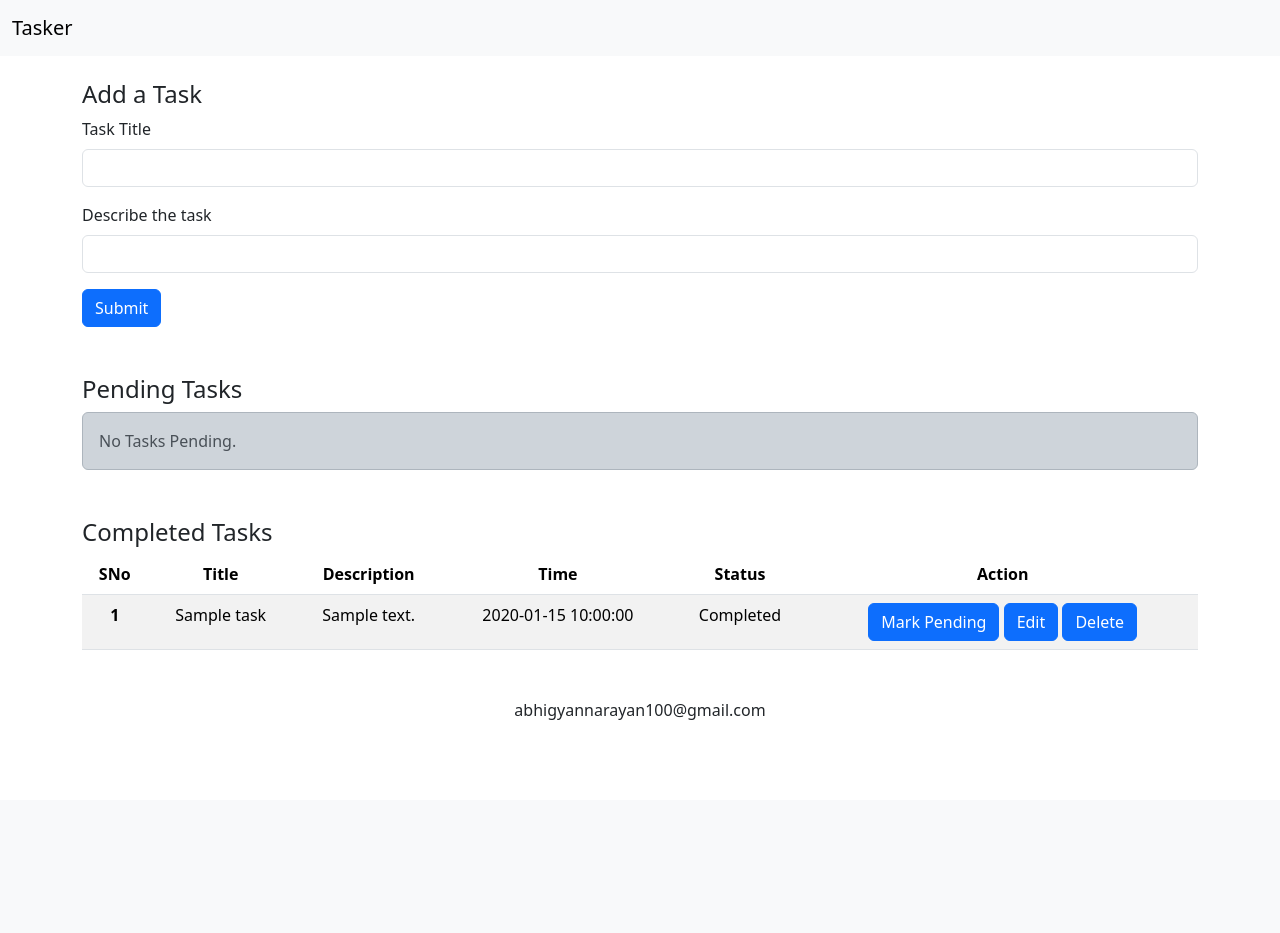
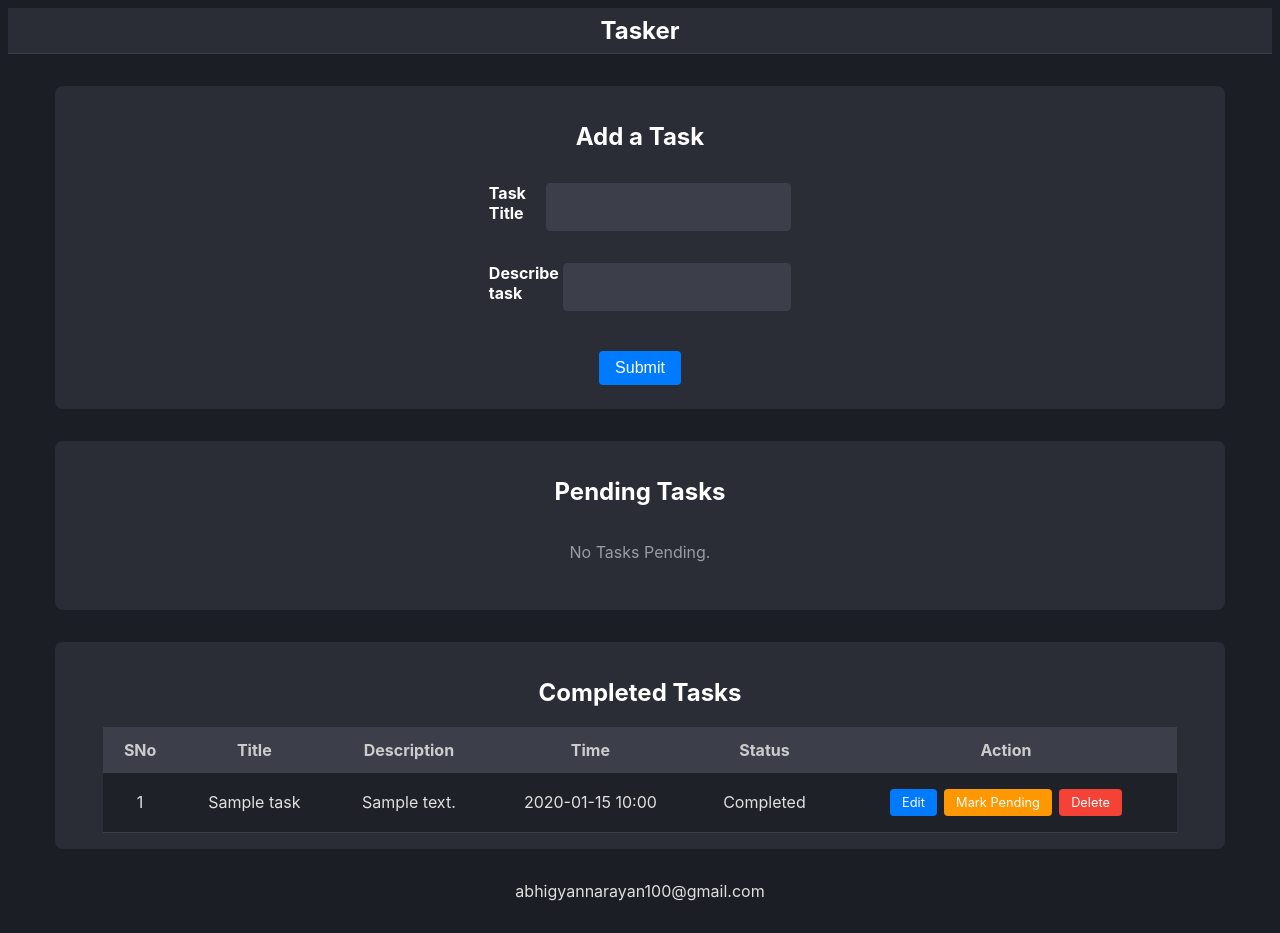
Before and after one commit to abhigyan-narayan/Tasker, a Flask app: page / in a window 1280 px wide. Before the commit the page ends 720 px from the top, so only its background shows below. Run offline with Flask 3, Linux system fonts and the light colour scheme; tables that the repository leaves empty hold one stand-in row (values such as "Sample post").

Commit message:
Add files via upload
Added AJAX

```diff
--- a/app.py
+++ b/app.py
@@ -27,11 +27,16 @@ def home():
         new_task = Task(title=title, desc=desc)
         db.session.add(new_task)
         db.session.commit()
+
+        if request.headers.get("X-Requested-With") == "XMLHttpRequest":
+            return render_template("partials/task_row.html", i=new_task)
+
         return redirect(url_for('home'))
 
     all_tasks = Task.query.all()
     pending_tasks = Task.query.filter_by(status="Pending").all()
     completed_tasks = Task.query.filter_by(status="Completed").all()
+
     return render_template("index.html", all_tasks=all_tasks, pending_tasks=pending_tasks, completed_tasks=completed_tasks)
 
 @app.route("/edit/<int:id>", methods=["GET", "POST"])
@@ -44,19 +49,26 @@ def edit(id):
         return redirect(url_for('home'))
     return render_template("edit.html", task=task)
 
-@app.route("/delete/<int:id>")
+@app.route("/delete/<int:id>", methods=["GET", "DELETE"])
 def delete(id):
     task = Task.query.get_or_404(id)
     db.session.delete(task)
     db.session.commit()
+    if request.method == "DELETE":
+        return "", 204
+
     return redirect(url_for('home'))
 
-@app.route("/toggle/<int:id>")
+@app.route("/toggle/<int:id>", methods=["GET", "POST"])
 def toggle(id):
     task = Task.query.get_or_404(id)
     task.status = "Completed" if task.status == "Pending" else "Pending"
     db.session.commit()
+
+    if request.headers.get("X-Requested-With") == "XMLHttpRequest":
+        return render_template("partials/task_row.html", i=task)
+
     return redirect(url_for('home'))
 
 if __name__ == "__main__":
-    app.run(debug=False)
+    app.run(debug=True)
--- a/static/css/style.css
+++ b/static/css/style.css
@@ -1,3 +1,210 @@
-footer, td, th {
+footer {
+    text-align: center;
+    margin-bottom: 2rem;
+}
+body {
+    font-family: 'Inter', 'Segoe UI', sans-serif;
+    background: #1c1e26;
+    color: #e0e0e0;
+}
+
+
+/* Navbar */
+.navbar {
+    background-color: #2a2c36;
+    border-bottom: 1px solid #3c3f4a;
+    padding: 0.5rem 0;
+}
+
+.navbar-brand {
+    color: #fff;
+    text-decoration: none;
+    font-size: 1.5rem;
+    font-weight: bold;
+}
+
+
+/* Containers */
+.container {
+    width: 85%;
+    margin: 2rem auto;
+    padding: 1rem 3rem;
+    background: #2a2c36;
+    border-radius: 8px;
+    color: #fff;
+    justify-items: center;
+    justify-content: center;
+}
+
+.child-container {
+    display: flex;
+    flex-direction: row;
+    margin: 2rem;
+}
+
+.center-container {
+    width: 90%;
+    margin: 0 auto;
+    display: flex;
+    align-items: center;
+    justify-content: center;
+}
+
+
+/* Form */
+.form-label {
+    display: block;
+    margin-bottom: 0.5rem;
+    font-weight: bold;
+}
+
+.form-control {
+    width: 100%;
+    padding: 0.5rem;
+    background: #3c3f4a;
+    border: 1px solid #3c3f4a;
+    color: #e0e0e0;
+    border-radius: 4px;
+}
+
+
+/* Table Area */
+.alert {
+    background-color: #2a2c36;
+    color: #999ca5;
+    padding: 1rem;
+    border-radius: 4px;
+    text-align: center;
+    margin-bottom: 1rem;
+}
+
+.table {
+    width: 100%;
+    border-collapse: collapse;
+    color: #e0e0e0;
+    background: #2a2c36;
+}
+
+.table th, .table td {
+    border-top: 1px solid #3c3f4a;
+    border-bottom: 1px solid #3c3f4a;
+    border-left: none;
+    border-right: none;
+    padding: 0.75rem;
     text-align: center;
 }
+
+.table th {
+    background: #3c3f4a;
+    color: #cccccc;
+}
+
+.table tr:nth-child(even) {
+    background: #262831;
+}
+
+.table tr:nth-child(odd) {
+    background: #1f2129;
+}
+
+
+/* Buttons */
+.btn {
+    background: #007bff;
+    color: #fff;
+    border: none;
+    padding: 0.5rem 1rem;
+    border-radius: 4px;
+    text-decoration: none;
+    margin: 0.5rem 0.25rem;
+    cursor: pointer;
+    transition: background 0.2s;
+    font-size: 1rem;
+}
+
+.btn:hover {
+    background: #0056b3;
+}
+
+.btn-group {
+    display: flex;
+    flex-wrap: wrap;
+    justify-content: center;
+    gap: 0.25rem;
+}
+
+.btn-sm {
+    background: #007bff;
+    color: #fff;
+    border: none;
+    padding: 0.4rem 0.75rem;
+    border-radius: 4px;
+    text-decoration: none;
+    margin: 0.25rem 0.1rem;
+    cursor: pointer;
+    transition: background 0.2s;
+    font-size: 0.8rem;
+}
+
+.btn-sm:hover {
+    background: #0056b3;
+}
+
+.btn-pending {
+    background: #ff9800;
+    color: #fff;
+}
+.btn-pending:hover {
+    background: #e68900;
+}
+
+.btn-completed {
+    background: #4caf50;
+    color: #fff;
+}
+.btn-completed:hover {
+    background: #388e3c;
+}
+
+.btn-delete {
+    background: #f44336;
+    color: #fff;
+}
+.btn-delete:hover {
+    background: #c62828;
+}
+
+
+/* Responsive Design */
+@media (max-width: 600px) {
+    .container, .center-container, .form-container {
+        width: 95%;
+        padding: 0.5rem;
+    }
+    body {
+        font-size: 15px;
+    }
+    .navbar-brand {
+        font-size: 1.2rem;
+    }
+    .btn, .btn-sm {
+        font-size: 0.9rem;
+        padding: 0.4rem 0.7rem;
+    }
+    .btn-group {
+        flex-direction: column;
+        align-items: stretch;
+    }
+    .table {
+        display: block;
+        width: 100%;
+        overflow-x: auto;
+        white-space: nowrap;
+    }
+    .table th,
+    .table td {
+        min-width: 100px;
+        padding: 0.5rem;
+        font-size: 0.85rem;
+    }
+}
--- a/templates/base.html
+++ b/templates/base.html
@@ -5,14 +5,12 @@
     <meta charset="utf-8" />
     <meta name="viewport" content="width=device-width, initial-scale=1" />
     <title>{% block title %} {% endblock title %} - Tasker</title>
-    <link href="https://cdn.jsdelivr.net/npm/bootstrap@5.3.6/dist/css/bootstrap.min.css" rel="stylesheet"
-        integrity="sha384-4Q6Gf2aSP4eDXB8Miphtr37CMZZQ5oXLH2yaXMJ2w8e2ZtHTl7GptT4jmndRuHDT" crossorigin="anonymous" />
     <link rel="stylesheet" href="/static/css/style.css">
 </head>
 
 <body>
-    <nav class="navbar navbar-expand-lg bg-body-tertiary">
-        <div class="container-fluid">
+    <nav class="navbar">
+        <div class="center-container">
             <a class="navbar-brand" href="/">Tasker</a>
         </div>
     </nav>
@@ -22,6 +20,7 @@
     {% endblock body %}
 
     <footer>abhigyannarayan100@gmail.com</footer>
+    <script src="{{ url_for('static', filename='js/main.js') }}"></script>
 </body>
 
 </html>
--- a/templates/index.html
+++ b/templates/index.html
@@ -1,33 +1,34 @@
 {% extends 'base.html' %}
 {% block title %} Home {% endblock title %}
 {% block body %}
-<div class="container my-4">
-  <h4>Add a Task</h4>
-  <form action="/" method="POST">
-    <div class="mb-3">
+<div class="container">
+  <h2>Add a Task</h2>
+  <form id="add-task-form">
+    <div class="child-container">
       <label for="title" class="form-label">Task Title</label>
       <input type="text" class="form-control" name="title" id="title" required aria-describedby="emailHelp" />
     </div>
-    <div class="mb-3">
-      <label for="desc" class="form-label">Describe the task</label>
+    <div class="child-container">
+      <label for="desc" class="form-label">Describe task</label>
       <input type="text" class="form-control" name="desc" id="desc" />
     </div>
-    <button type="submit" class="btn btn-primary">Submit</button>
+    <div class="center-container">
+      <button type="submit" class="btn">Submit</button>
+    </div>
   </form>
 </div>
 
-<div class="container my-5">
-  <h4>Pending Tasks</h4>
+<div class="container">
+  <h2>Pending Tasks</h2>
   {% if pending_tasks|length == 0 %}
-  <div class="alert alert-dark" role="alert">
+  <div class="alert" role="alert">
     No Tasks Pending.
   </div>
   {% else %}
-  <table class="table table-striped">
+  <table class="table">
     <thead>
       <tr>
         <th scope="col">SNo</th>
-        <!-- <th scope="col">ID</th> -->
         <th scope="col">Title</th>
         <th scope="col">Description</th>
         <th scope="col">Time</th>
@@ -35,39 +36,27 @@
         <th scope="col">Action</th>
       </tr>
     </thead>
-    <tbody>
+    <tbody id="pending-task-body">
       {% for i in pending_tasks %}
-      <tr>
-        <th scope="row">{{ loop.index }}</th>
-        <!-- <td>{{ i.id }}</td> -->
-        <td>{{ i.title }}</td>
-        <td>{{ i.desc }}</td>
-        <td>{{ i.time }}</td>
-        <td>{{ i.status }}</td>
-        <td>
-          <a href="/toggle/{{i.id}}" type="button" class="btn btn-primary">Mark as done</a>
-          <a href="/edit/{{i.id}}" type="button" class="btn btn-primary">Edit</a>
-          <a href="/delete/{{i.id}}" type="button" class="btn btn-primary">Delete</a>
-        </td>
-      </tr>
+      {% set sno = loop.index %}
+      {% include "partials/task_row.html" %}
       {% endfor %}
     </tbody>
   </table>
   {% endif %}
 </div>
 
-<div class="container my-5">
-  <h4>Completed Tasks</h4>
+<div class="container">
+  <h2>Completed Tasks</h2>
   {% if completed_tasks|length == 0 %}
-  <div class="alert alert-dark" role="alert">
+  <div class="alert" role="alert">
     No Tasks.
   </div>
   {% else %}
-  <table class="table table-striped">
+  <table class="table">
     <thead>
       <tr>
         <th scope="col">SNo</th>
-        <!-- <th scope="col">ID</th> -->
         <th scope="col">Title</th>
         <th scope="col">Description</th>
         <th scope="col">Time</th>
@@ -75,21 +64,10 @@
         <th scope="col">Action</th>
       </tr>
     </thead>
-    <tbody>
+    <tbody id="completed-task-body">
       {% for i in completed_tasks %}
-      <tr>
-        <th scope="row">{{ loop.index }}</th>
-        <!-- <td>{{ i.id }}</td> -->
-        <td>{{ i.title }}</td>
-        <td>{{ i.desc }}</td>
-        <td>{{ i.time }}</td>
-        <td>{{ i.status }}</td>
-        <td>
-          <a href="/toggle/{{i.id}}" type="button" class="btn btn-primary">Mark Pending</a>
-          <a href="/edit/{{i.id}}" type="button" class="btn btn-primary">Edit</a>
-          <a href="/delete/{{i.id}}" type="button" class="btn btn-primary">Delete</a>
-        </td>
-      </tr>
+      {% set sno = loop.index %}
+      {% include "partials/task_row.html" %}
       {% endfor %}
     </tbody>
   </table>
--- /dev/null
+++ b/templates/partials/task_row.html
@@ -0,0 +1,19 @@
+<tr data-id="{{ i.id }}" data-status="{{ i.status }}">
+  <td class="serial-cell">{% if sno is defined %}{{ sno }}{% else %}--{% endif %}</td>
+  <td>{{ i.title }}</td>
+  <td>{{ i.desc }}</td>
+  <td>{{ i.time.strftime('%Y-%m-%d %H:%M') }}</td>
+  <td>{{ i.status }}</td>
+  <td>
+    <div class="btn-group">
+      <a href="/edit/{{ i.id }}" class="btn-sm">Edit</a>
+
+      <a href="#" class="btn-sm btn-toggle {% if i.status == 'Completed' %}btn-pending{% else %}btn-completed{% endif %}"
+         data-id="{{ i.id }}">
+        {% if i.status == 'Completed' %}Mark Pending{% else %}Mark as done{% endif %}
+      </a>
+
+      <a href="#" class="btn-sm btn-delete" data-id="{{ i.id }}">Delete</a>
+    </div>
+  </td>
+</tr>
```
Also changed, not shown: static/js/main.js (added, +78 -0 lines), templates/edit.html (+6 -4 lines).
